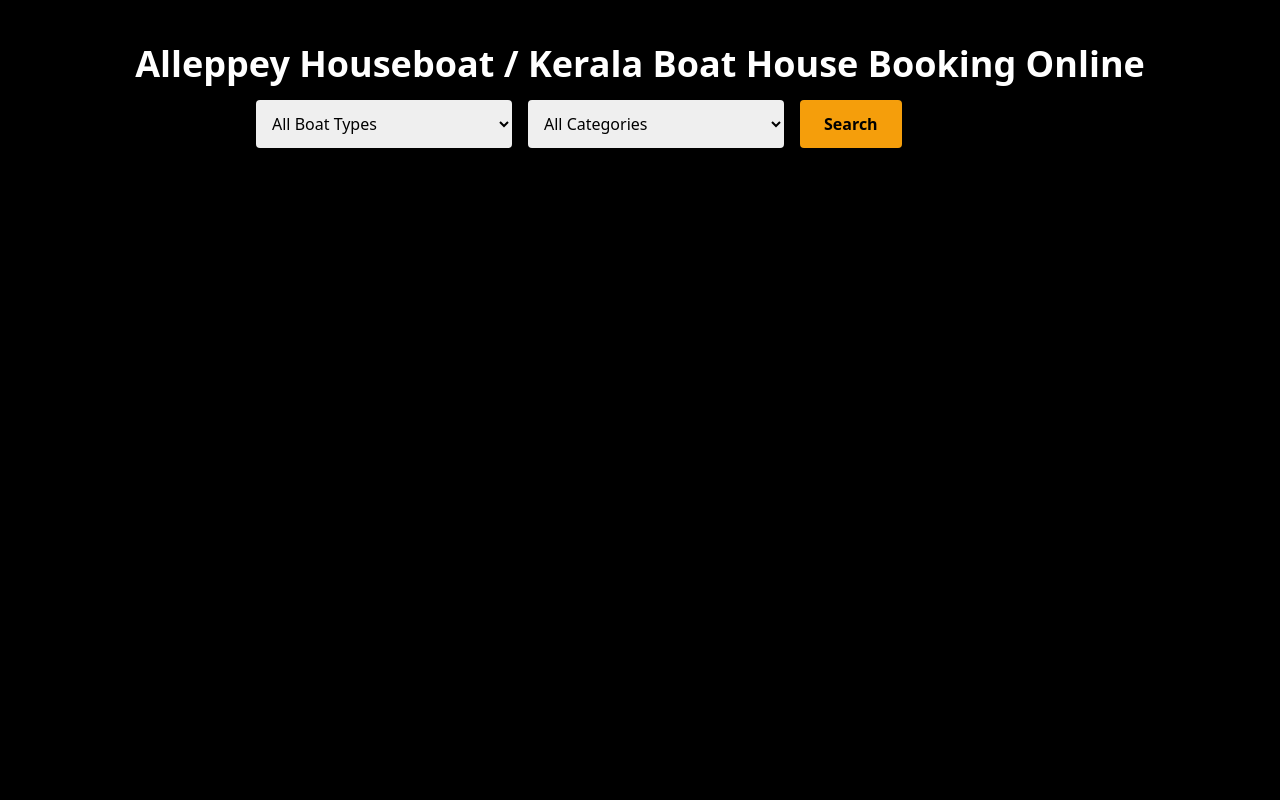
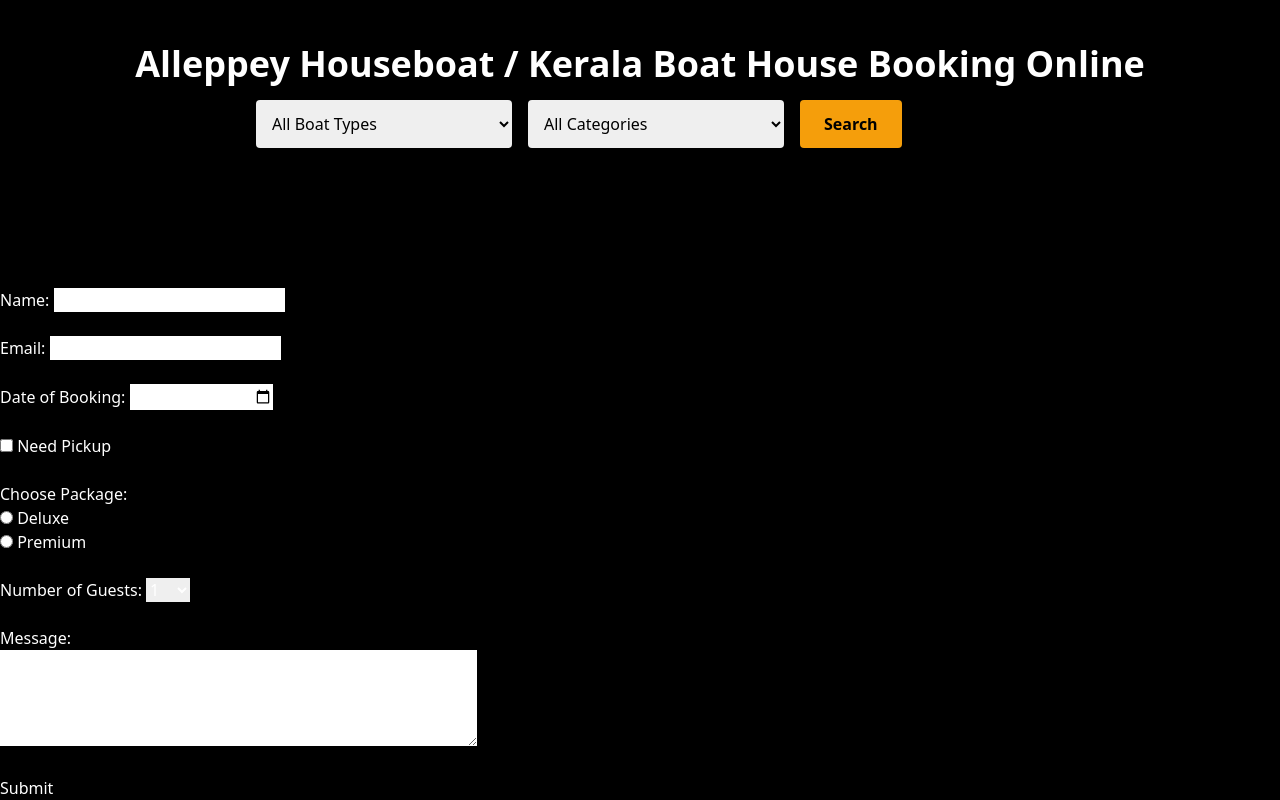
Before and after one commit to athiradpz/bookkeralahouseboat.github.io, a plain HTML site: page index.html in a window 1280 px wide. Shown: the part 1008-1808 px from the top of the page. Before the commit the page ends 1296 px from the top, so only its background shows below. Drawn offline with nearby package versions, Linux system fonts and the light colour scheme.

Commit message:
Update index.html
Added booking form

```diff
--- a/index.html
+++ b/index.html
@@ -81,6 +81,48 @@
     </form>
   </div>
 </section>
+  <form action="https://getform.io/f/byvyepga" method="POST">
+  <!-- Name -->
+  <label for="name">Name:</label>
+  <input type="text" id="name" name="name" required /><br /><br />
+
+  <!-- Email -->
+  <label for="email">Email:</label>
+  <input type="email" id="email" name="email" required /><br /><br />
+
+  <!-- Date of Booking -->
+  <label for="date">Date of Booking:</label>
+  <input type="date" id="date" name="booking_date" /><br /><br />
+
+  <!-- Checkbox (example: Require Pickup?) -->
+  <input type="hidden" name="pickup" value="no" />
+  <label>
+    <input type="checkbox" name="pickup" value="yes" />
+    Need Pickup
+  </label><br /><br />
+
+  <!-- Radio Buttons (example: Package type) -->
+  <p>Choose Package:</p>
+  <label><input type="radio" name="package" value="deluxe" /> Deluxe</label><br />
+  <label><input type="radio" name="package" value="premium" /> Premium</label><br /><br />
+
+  <!-- Select Dropdown -->
+  <label for="guests">Number of Guests:</label>
+  <select name="guests" id="guests">
+    <option value="1">1</option>
+    <option value="2">2</option>
+    <option value="3-4">3-4</option>
+    <option value="5+">5+</option>
+  </select><br /><br />
+
+  <!-- Message -->
+  <label for="message">Message:</label><br />
+  <textarea id="message" name="message" rows="4" cols="50"></textarea><br /><br />
+
+  <!-- Submit Button -->
+  <button type="submit">Submit</button>
+</form>
+
 
 
   <!-- Scroll to Top Button -->
```
